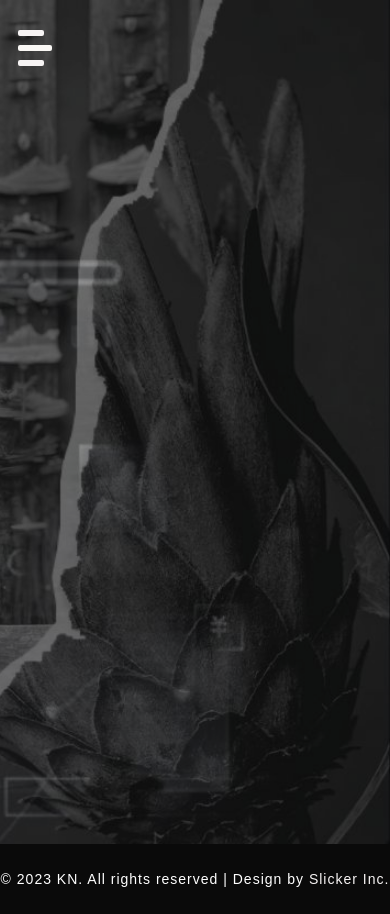
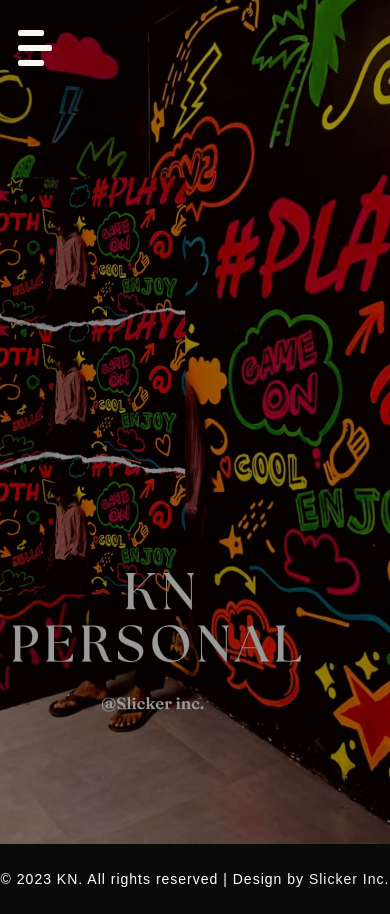
Before and after one commit to karthikeyan-133/Karthi-kn, a plain HTML site: page index.html in a window 390 px wide. Drawn offline with Linux system fonts and the light colour scheme; files whose address does not match are found by name; a web font is replaced by a local one.

Commit message:
Update style.css

```diff
--- a/css/style.css
+++ b/css/style.css
@@ -1010,6 +1010,13 @@ input[type=range]::-ms-track {
         padding: 26vw 0 0;
     }
     .agile_banner.bg1 {
+	     background: url(../images/WhatsApp\ Image\ 2024-02-18\ at\ 15.19.27_0b29e398.jpg) center no-repeat;
+    background-size: cover;
+    -webkit-background-size: cover;
+    -moz-background-size: cover;
+    -o-background-size: cover;
+    -ms-background-size: cover;
+    background-size: cover;
         background-position: right;
     }
 }
```
